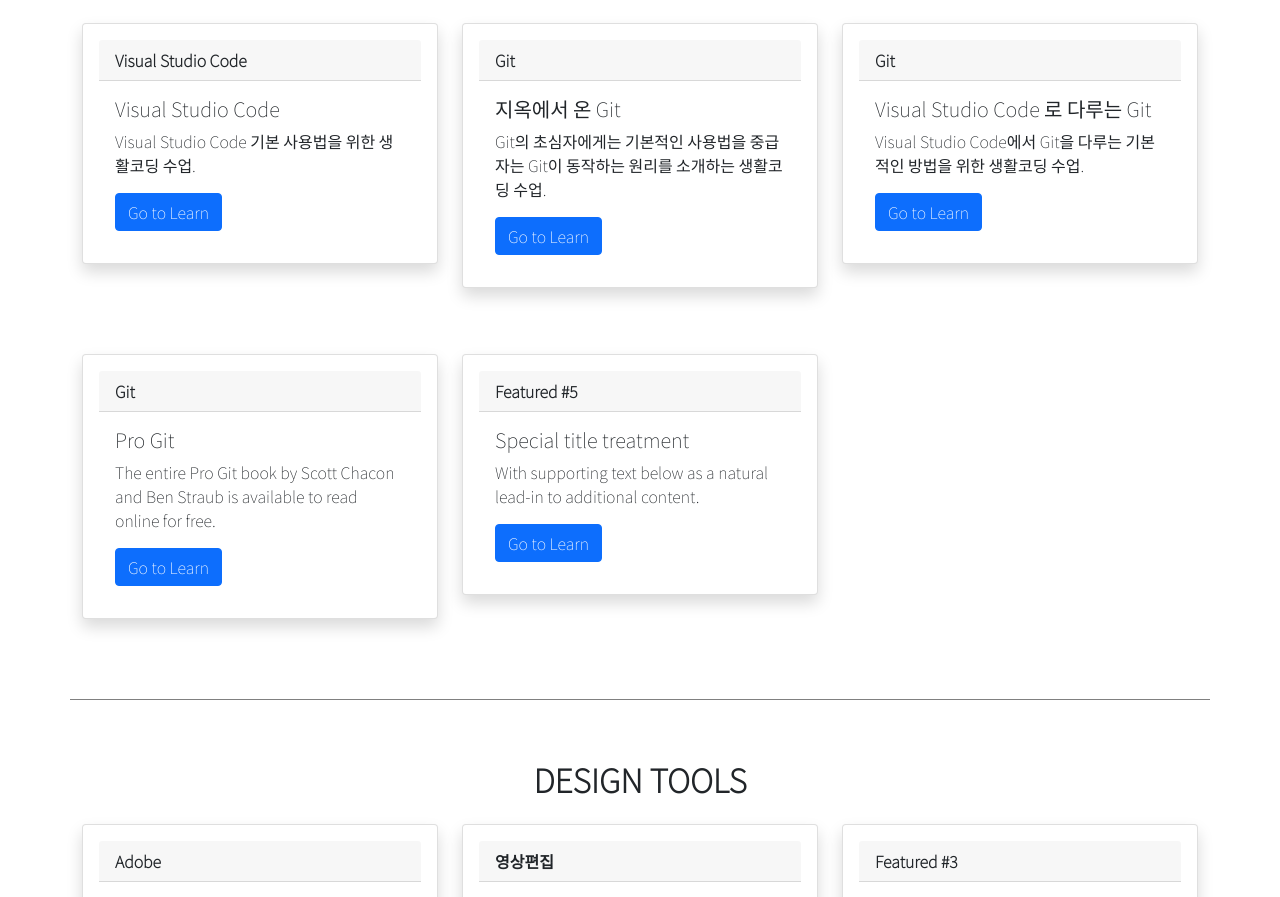
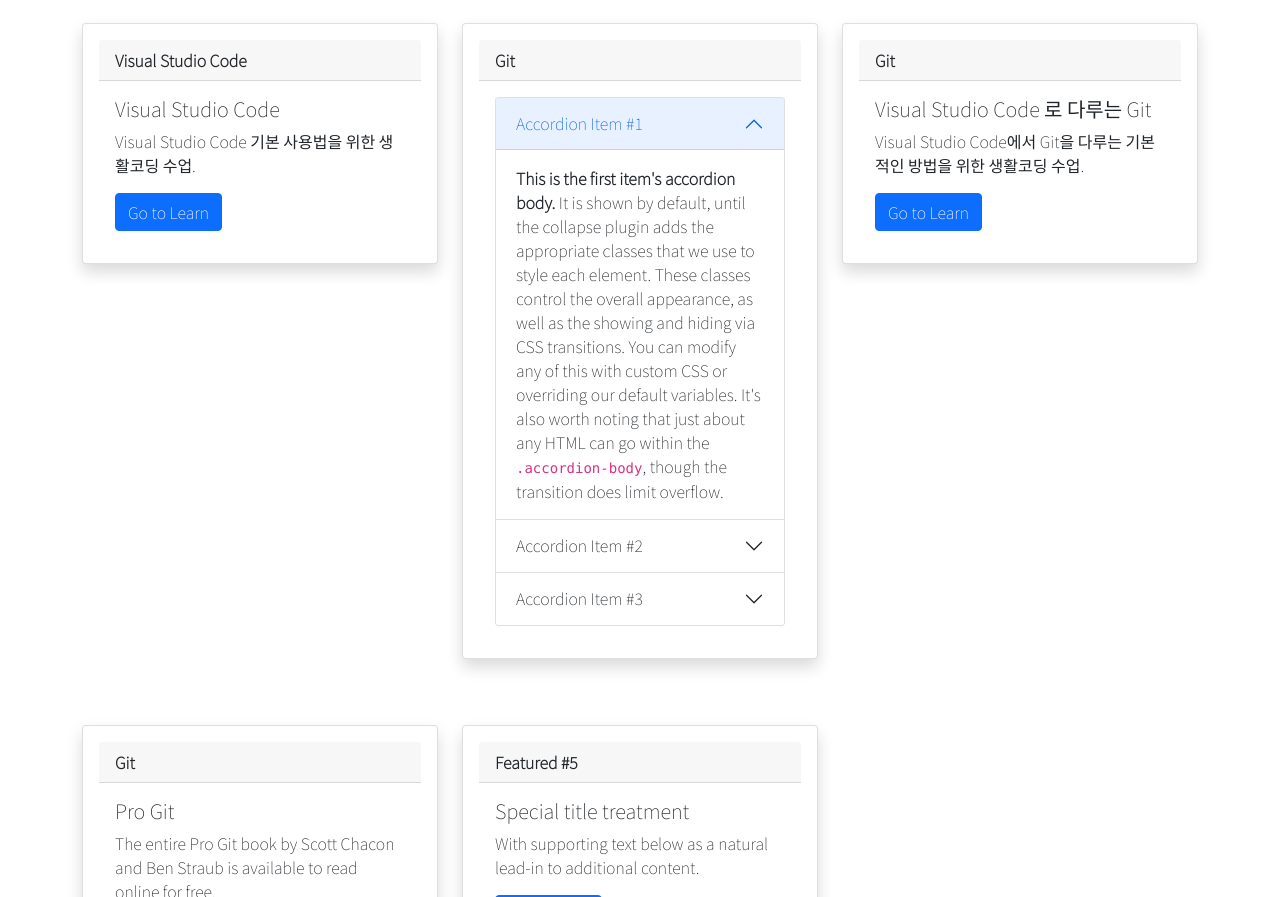
Before and after one commit to joungwoonglee/Life-Coding, a plain HTML site: page index.html in a window 1280 px wide. Shown: the part 4413-5310 px from the top of the page. Drawn offline with nearby package versions, Linux system fonts and the light colour scheme; a web font is replaced by a local one.

Commit message:
add arccodion into card

```diff
--- a/index.html
+++ b/index.html
@@ -443,9 +443,44 @@
               Git
             </div>
             <div class="card-body">
-              <h5 class="card-title">지옥에서 온 Git</h5>
-              <p class="card-text">Git의 초심자에게는 기본적인 사용법을 중급자는 Git이 동작하는 원리를 소개하는 생활코딩 수업.</p>
-              <a href="https://www.youtube.com/playlist?list=PLuHgQVnccGMA8iwZwrGyNXCGy2LAAsTXk" target="_blank" class="btn btn-primary">Go to Learn</a>
+              <div class="accordion" id="accordionPanelsStayOpenExample">
+  <div class="accordion-item">
+    <h2 class="accordion-header" id="panelsStayOpen-headingOne">
+      <button class="accordion-button" type="button" data-bs-toggle="collapse" data-bs-target="#panelsStayOpen-collapseOne" aria-expanded="true" aria-controls="panelsStayOpen-collapseOne">
+        Accordion Item #1
+      </button>
+    </h2>
+    <div id="panelsStayOpen-collapseOne" class="accordion-collapse collapse show" aria-labelledby="panelsStayOpen-headingOne">
+      <div class="accordion-body">
+        <strong>This is the first item's accordion body.</strong> It is shown by default, until the collapse plugin adds the appropriate classes that we use to style each element. These classes control the overall appearance, as well as the showing and hiding via CSS transitions. You can modify any of this with custom CSS or overriding our default variables. It's also worth noting that just about any HTML can go within the <code>.accordion-body</code>, though the transition does limit overflow.
+      </div>
+    </div>
+  </div>
+  <div class="accordion-item">
+    <h2 class="accordion-header" id="panelsStayOpen-headingTwo">
+      <button class="accordion-button collapsed" type="button" data-bs-toggle="collapse" data-bs-target="#panelsStayOpen-collapseTwo" aria-expanded="false" aria-controls="panelsStayOpen-collapseTwo">
+        Accordion Item #2
+      </button>
+    </h2>
+    <div id="panelsStayOpen-collapseTwo" class="accordion-collapse collapse" aria-labelledby="panelsStayOpen-headingTwo">
+      <div class="accordion-body">
+        <strong>This is the second item's accordion body.</strong> It is hidden by default, until the collapse plugin adds the appropriate classes that we use to style each element. These classes control the overall appearance, as well as the showing and hiding via CSS transitions. You can modify any of this with custom CSS or overriding our default variables. It's also worth noting that just about any HTML can go within the <code>.accordion-body</code>, though the transition does limit overflow.
+      </div>
+    </div>
+  </div>
+  <div class="accordion-item">
+    <h2 class="accordion-header" id="panelsStayOpen-headingThree">
+      <button class="accordion-button collapsed" type="button" data-bs-toggle="collapse" data-bs-target="#panelsStayOpen-collapseThree" aria-expanded="false" aria-controls="panelsStayOpen-collapseThree">
+        Accordion Item #3
+      </button>
+    </h2>
+    <div id="panelsStayOpen-collapseThree" class="accordion-collapse collapse" aria-labelledby="panelsStayOpen-headingThree">
+      <div class="accordion-body">
+        <strong>This is the third item's accordion body.</strong> It is hidden by default, until the collapse plugin adds the appropriate classes that we use to style each element. These classes control the overall appearance, as well as the showing and hiding via CSS transitions. You can modify any of this with custom CSS or overriding our default variables. It's also worth noting that just about any HTML can go within the <code>.accordion-body</code>, though the transition does limit overflow.
+      </div>
+    </div>
+  </div>
+</div>
             </div>
           </div>
         </div>
```
